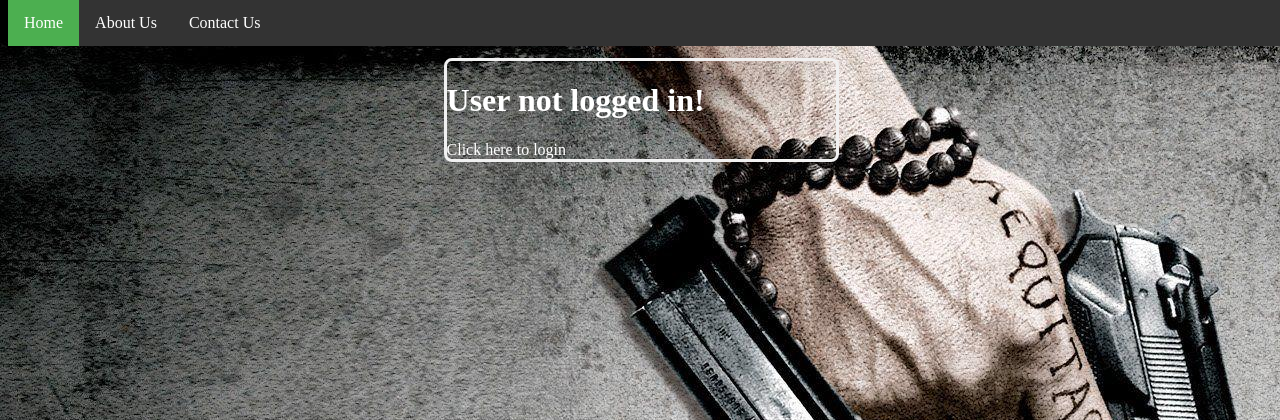
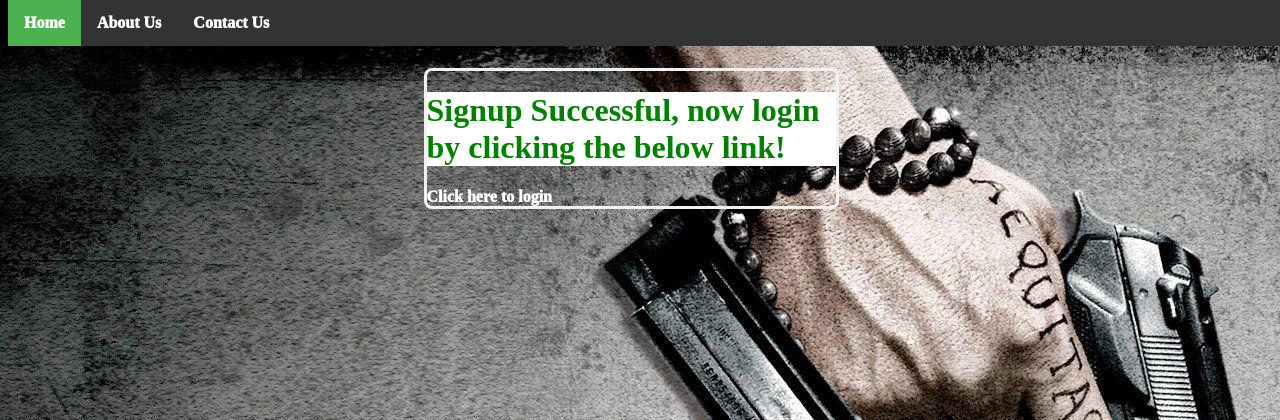
Before and after one commit to deepcr7/DBMS-Prison-Management-System, a PHP site: page /signup.php?signup=success in a window 1280 px wide. Shown: the top 420 px of the page. Run offline with PHP 8.4, Linux system fonts and the light colour scheme.

Commit message:
added error statements for signup

```diff
--- a/prisontry2/css/styles.css
+++ b/prisontry2/css/styles.css
@@ -73,7 +73,7 @@ button:hover {
   font-weight: 1000;
 }
 .container {
-  padding: 50px;
+  padding: 30px;
   margin-left: 30.5%;
 }
 body {
@@ -109,7 +109,9 @@ h1 {
   text-decoration: none;
   color: white;
 }
-
+.container {
+  padding-bottom: 0px;
+}
 /*
 @media (min-width: 760px) {
   body {
--- a/prisontry2/signup.php
+++ b/prisontry2/signup.php
@@ -1,9 +1,33 @@
 <?php
     require "header.php";
     if(isset($_POST['signup-submit-btn'])||isset($_GET['error'])){
+        if(isset($_GET['error'])){
+            if($_GET['error']=="emptyfields"){
+                echo'<style>h2{color:red;background:white;display:inline-block;} </style>
+                <div class=" container err"><h2 >Fill in all the fields !</h2></div>';
 
+            }else  if($_GET['error']=="invaliduid"){
+                echo'<style>h2{color:red;background:white;display:inline-block;} </style>
+                <div class=" container err"><h2 >Enter Proper Username(use alpa and numbers) !</h2></div>';
+
+            }else  if($_GET['error']=="passwordnotmatched"){
+                echo'<style>h2{color:red;background:white;display:inline-block;} </style>
+                <div class=" container err"><h2 >Rewrite the correct password !</h2></div>';
+
+            }else  if($_GET['error']=="sameuserexistserror"){
+                echo'<style>h2{color:red;background:white;display:inline-block;} </style>
+                <div class=" container err"><h2 >A user already exists with this username!</h2></div>';
+
+            }else  if($_GET['error']=="sqlerror"){
+                echo'<style>h2{color:red;background:white;display:inline-block;} </style>
+                <div class=" container err"><h2 >sqlerror!</h2></div>';
+
+            }
+
+        }
         echo'
     <main>
+
     <div class="container">
             <h1>Add an admin</h1>
             <form autocomplete="off" action="includes/signup.inc.php" method="post">
@@ -17,8 +41,25 @@
     </div>
 
     </main>';
+
+
+    }else if($_GET['signup']=="success"){
+        echo'
+        <div class="container"></div>
+        <main>
+        <style>h1{color:green; background:white;}a{font-weight:1000;text-align:center}</style>
+            <div class="container">
+                <form>
+                <h1>Signup Successful, now login by clicking the below link!</h1>
+                <a class="button" href="index.php">Click here to login</a>
+                </form>
+            </div>
+        </main>
+        ';
+
     }else{
         echo'
+        <div class="container"></div>
         <main>
             <div class="container">
                 <form>
@@ -27,9 +68,6 @@
                 </form>
             </div>
         </main>
-
-
-
         ';
     }?>
 <?php
```
